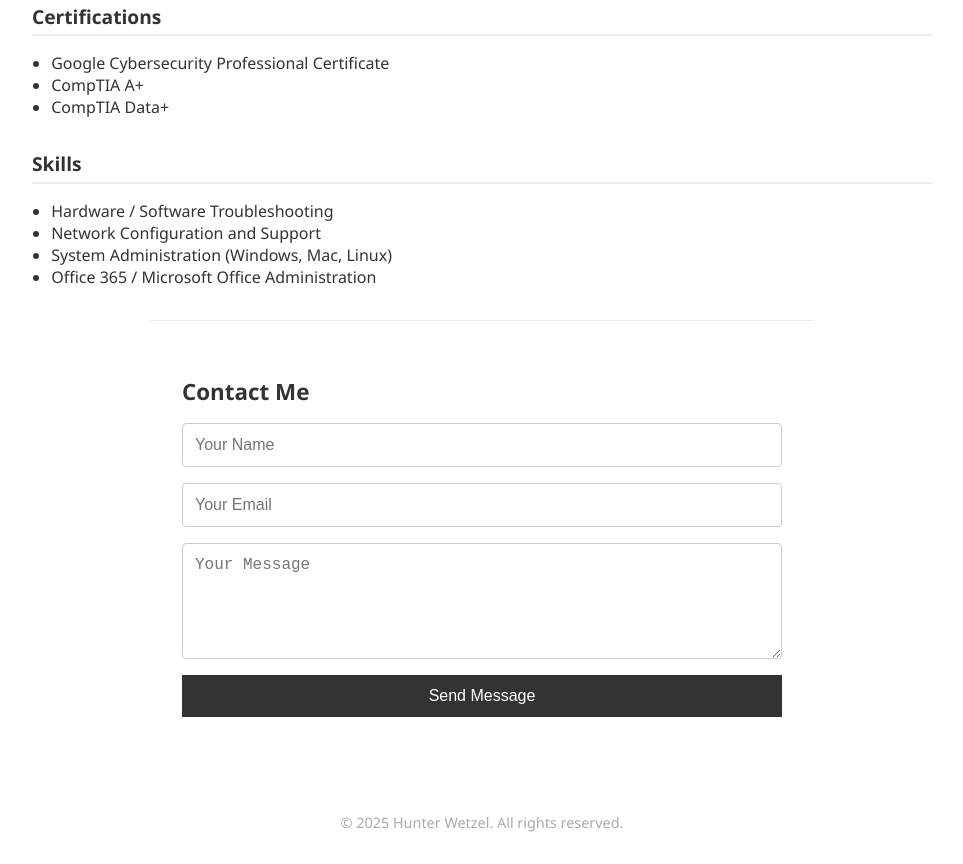
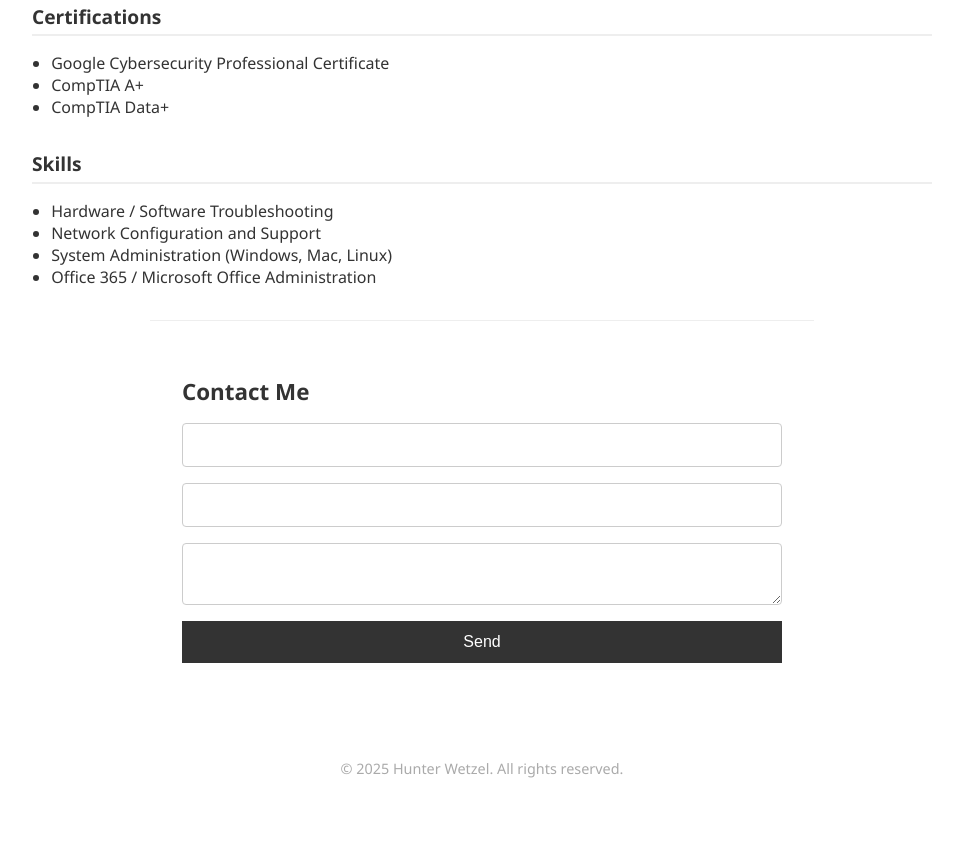
Before and after one commit to sk8hunterr/portfolio, a website: page index.html in a window 1280 px wide. Shown: the part 1086-1950 px from the top of the page, without its empty margins (158-1121 px from the left). After the commit the page ends 1896 px from the top, so only its background shows below. Drawn offline with nearby package versions, Linux system fonts and the light colour scheme.

Commit message:
Add files via upload

```diff
--- a/index.html
+++ b/index.html
@@ -172,12 +172,12 @@
   <!-- Contact form section -->
  <section class="contact" id="contact">
   <h3>Contact Me</h3>
-  <form action="https://portfolio-backend.onrender.com/send-email" method="POST">
-    <input type="text" name="name" placeholder="Your Name" required />
-    <input type="email" name="email" placeholder="Your Email" required />
-    <textarea name="message" rows="5" placeholder="Your Message" required></textarea>
-    <button type="submit">Send Message</button>
-  </form>
+ <form action="https://portfolio-backend.onrender.com/send-email" method="POST">
+  <input type="text" name="name" required>
+  <input type="email" name="email" required>
+  <textarea name="message" required></textarea>
+  <button type="submit">Send</button>
+</form>
 </section>
 
   <!-- Footer -->
```
